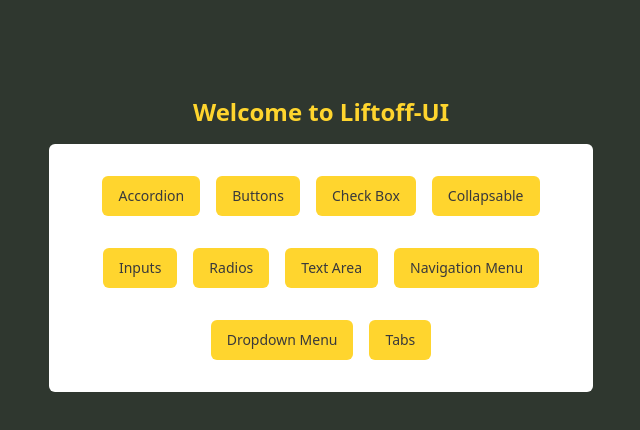
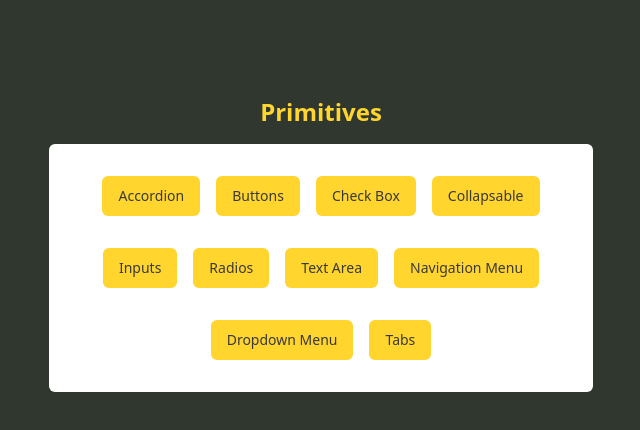
Before and after one commit to sketch0395/liftoff, a Next.js app in the folder liftoff/: page /primatives/primitives in a window 1280 px wide. Shown: the top 430 px of the page, without its empty margins (319-959 px from the left). Built offline with nearby package versions, Linux system fonts and the light colour scheme.

Commit message:
validation all components were styled

```diff
--- a/liftoff/pages/index.js
+++ b/liftoff/pages/index.js
@@ -8,7 +8,7 @@
 export default function Home() {
   return ( <>
     <main className={`grid grid-cols-6 gap-3 p-24 row-auto`}>
-<h1 className='text-2xl text-secondary font-bold col-start-3 col-span-2 text-center'>Welcome to Liftoff-UI</h1>
+<h1 className='text-2xl text-primary font-bold col-start-3 col-span-2 text-center '>Welcome to Liftoff-UI</h1>
 
        <div className='flex flex-col h-16 justify-center row-auto row-start-2 col-start-3 col-span-2 gap-4 items-center bg-card rounded-md '>
 <div className='flex'>
--- a/liftoff/pages/primatives/primitives.js
+++ b/liftoff/pages/primatives/primitives.js
@@ -8,7 +8,7 @@
 export default function Home() {
     return ( <>
             <main className={`flex flex-col row-auto gap-4 items-center justify-between p-24 `}>
-                <h1 className='text-2xl text-primary font-bold '> Welcome to Liftoff-UI</h1>
+                <h1 className='text-2xl text-primary font-bold '> Primitives</h1>
 <div className='bg-card rounded-md w-1/2'>
     <div className='flex justify-center  grid-cols-4 gap-4 m-8'>
                 <Link href="/primatives/accordion">
```
